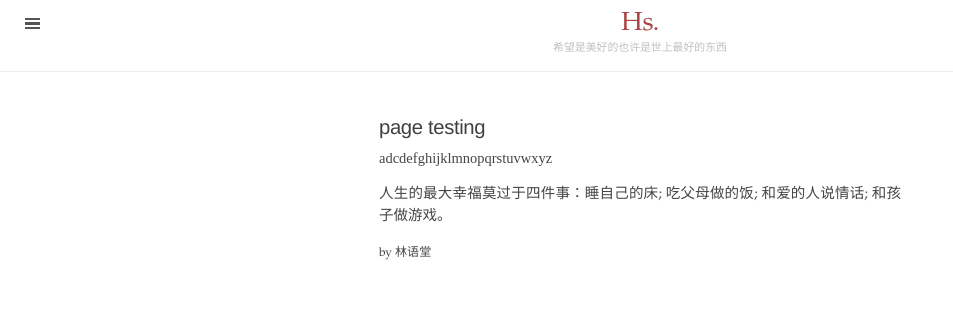
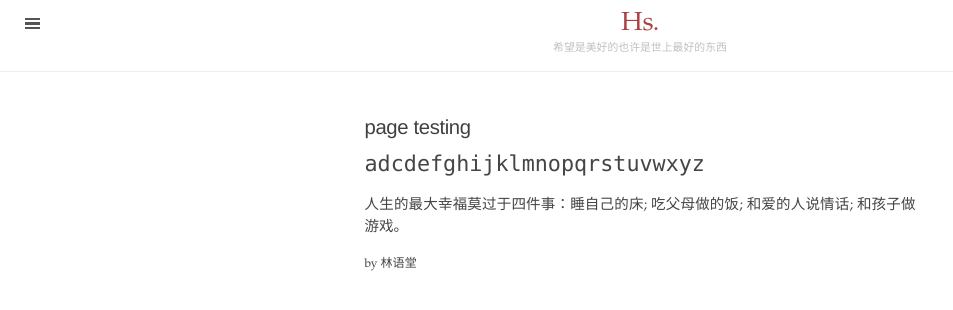
Before and after one commit to symphonyh/blog, a Jekyll site: the page built from about.md, in a window 1280 px wide. Shown: the top 310 px of the page, without its empty margins (0-953 px from the left). Built offline with Jekyll 4.4.1, drawn with Linux system fonts in a browser that asks for light colours.

Commit message:
2018-8-12:15:55

```diff
--- a/about.md
+++ b/about.md
@@ -6,7 +6,7 @@ title: page testing
 
 <!-- <img src="/assets/hxy.jpg" alt="bella-and-me" style="margin: 0"><br> -->
 
-<p style="font-family: monaco1;">adcdefghijklmnopqrstuvwxyz </p>
+<p style="font-family: monaco; font-size: 1.5em;"> adcdefghijklmnopqrstuvwxyz </p>
 
 <p>人生的最大幸福莫过于四件事：睡自己的床; 吃父母做的饭; 和爱的人说情话; 和孩子做游戏。
 </p>
--- a/public/css/ed.css
+++ b/public/css/ed.css
@@ -10,17 +10,6 @@ container content
  * Based on the Poole and Lanyon theme by @mdo. Learn more at
  * https://github.com/elotroalex/ed.
  */
-
-@font-face {
-    font-family: 'monaco1';
-    src: url('./font/monaco-webfont.eot'); /* IE9 Compat Modes */
-    src: url('./font/monaco-webfont.eot?#iefix') format('embedded-opentype'), /* IE6-IE8 */
-             url('./font/monaco-webfont.woff') format('woff'), /* Modern Browsers */
-             url('./font/monaco-webfont.ttf')  format('truetype'), /* Safari, Android, iOS */
-             url('./font/monaco-webfont.svg#monaco-webfont') format('svg'); /* Legacy iOS */
-   }
-
-
 
 
 /*
```
Also changed, not shown: public/font/monaco-webfont.ttf (deleted), public/font/monaco-webfont.woff (deleted), public/font/monaco-webfont.woff2 (deleted), 2 other files.
